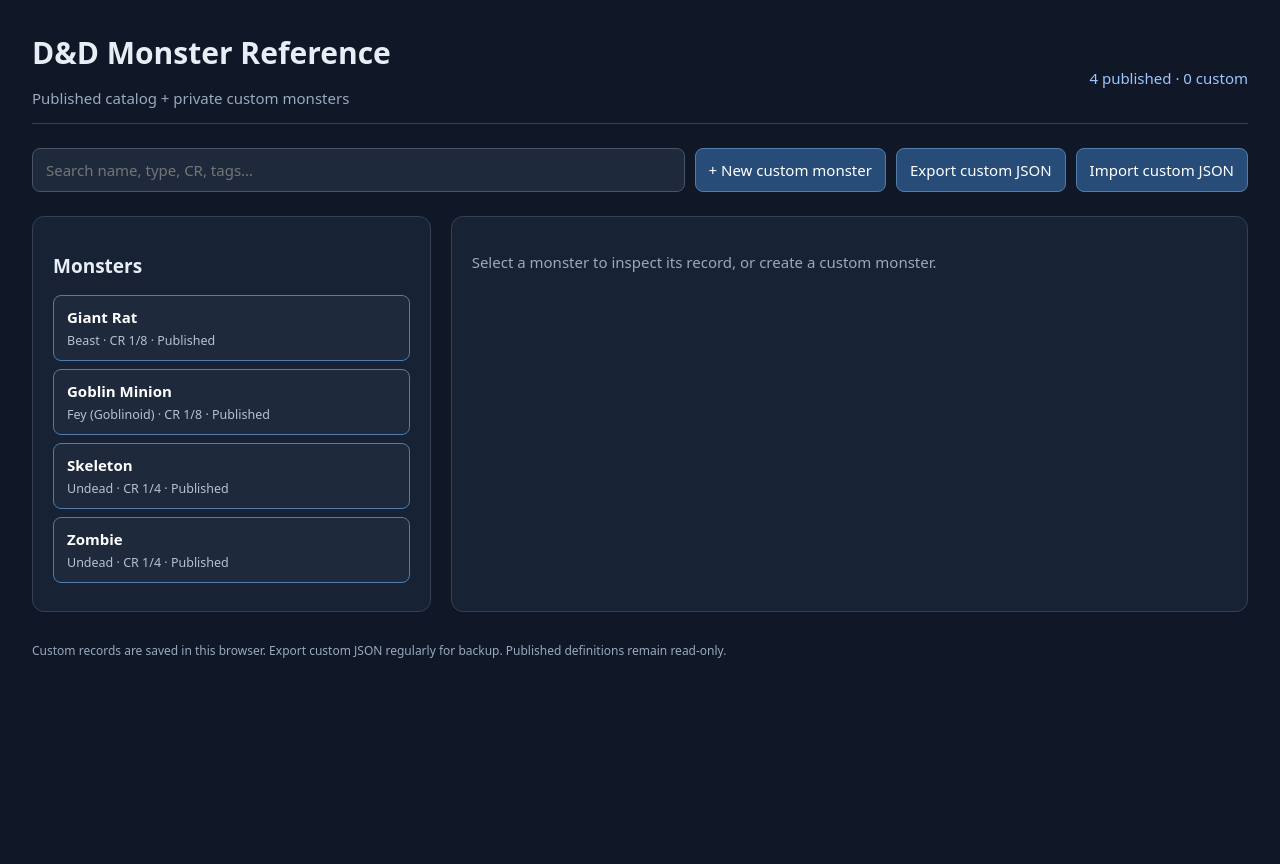
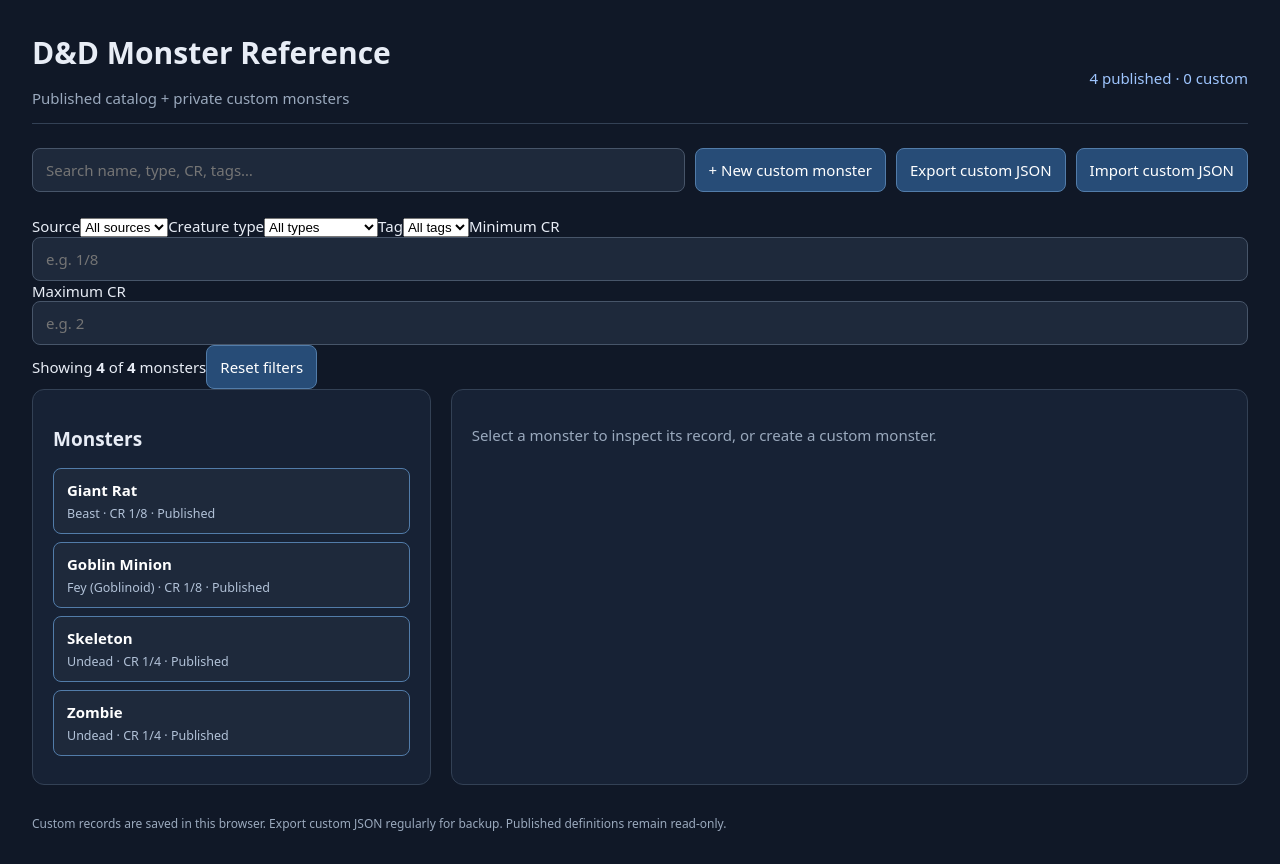
Before and after one commit to sebscape/dnd-monster-reference, a React (Vite) app: page / in a window 1280 px wide. Before the commit the page ends 800 px from the top, so only its background shows below. Built offline with nearby package versions, Linux system fonts and the light colour scheme.

Commit message:
Add source, type, tag, CR range and full-text monster filters

```diff
--- a/src/App.tsx
+++ b/src/App.tsx
@@ -17,6 +17,21 @@ function downloadJson(name: string, data: unknown) {
   setTimeout(() => URL.revokeObjectURL(url), 1000);
 }
 const titleCase = (s: string) => s.replaceAll("_", " ").replace(/\b\w/g, c => c.toUpperCase());
+const crValue = (cr: string): number => {
+  const text = cr.trim();
+  if (/^\d+\/\d+$/.test(text)) {
+    const [numerator, denominator] = text.split("/").map(Number);
+    return denominator > 0 ? numerator / denominator : NaN;
+  }
+  return text !== "" && Number.isFinite(Number(text)) ? Number(text) : NaN;
+};
+const searchableText = (m: Monster): string => [
+  m.name, m.size, m.type, m.challenge_rating, m.alignment, m.speed,
+  m.saving_throws, m.skills, m.senses, m.languages, m.damage_vulnerabilities,
+  m.damage_resistances, m.damage_immunities, m.condition_immunities,
+  m.source.name, ...m.tags,
+  ...FEATURE_KEYS.flatMap(k => (m[k] ?? []).flatMap(f => [f.name, f.description]))
+].filter(Boolean).join(" ").toLocaleLowerCase();
 const modifier = (n: number) => { const m = Math.floor((n - 10) / 2); return (m >= 0 ? "+" : "") + m; };
 function FeatureEditor({ label, features, onChange }: { label: string; features: NamedFeature[]; onChange: (v: NamedFeature[]) => void }) {
   return <fieldset><legend>{label}</legend>{features.map((f, i) => <div className="feature-edit" key={i}>
@@ -73,6 +88,11 @@ export default function App() {
   const [published, setPublished] = useState<Monster[]>([]);
   const [custom, setCustom] = useState<Monster[]>(readCustom);
   const [query, setQuery] = useState("");
+  const [sourceFilter, setSourceFilter] = useState("all");
+  const [typeFilter, setTypeFilter] = useState("all");
+  const [tagFilter, setTagFilter] = useState("all");
+  const [minCr, setMinCr] = useState("");
+  const [maxCr, setMaxCr] = useState("");
   const [selectedId, setSelectedId] = useState<string | null>(null);
   const [editing, setEditing] = useState<Monster | null>(null);
   const [error, setError] = useState("");
@@ -82,10 +102,27 @@ export default function App() {
       .catch(e => setError(String(e)));
   }, []);
   useEffect(() => { try { localStorage.setItem(LOCAL_KEY, JSON.stringify(custom)); } catch { setError("Local save failed. Export your custom JSON backup immediately."); } }, [custom]);
-  const monsters = useMemo(() => [...published, ...custom].filter(m =>
-    [m.name, m.type, m.challenge_rating, ...m.tags].some(v => v.toLowerCase().includes(query.toLowerCase()))
-  ).sort((a,b) => a.name.localeCompare(b.name)), [published, custom, query]);
-  const selected = [...published, ...custom].find(m => m.id === selectedId) ?? null;
+  const allMonsters = useMemo(() => [...published, ...custom], [published, custom]);
+  const types = useMemo(() => [...new Set(allMonsters.map(m => m.type))].sort((a, b) => a.localeCompare(b)), [allMonsters]);
+  const tags = useMemo(() => [...new Set(allMonsters.flatMap(m => m.tags))].sort((a, b) => a.localeCompare(b)), [allMonsters]);
+  const monsters = useMemo(() => allMonsters.filter(m => {
+    if (sourceFilter === "published" && m.source.type === "homebrew") return false;
+    if (sourceFilter === "custom" && m.source.type !== "homebrew") return false;
+    if (typeFilter !== "all" && m.type !== typeFilter) return false;
+    if (tagFilter !== "all" && !m.tags.includes(tagFilter)) return false;
+    const cr = crValue(m.challenge_rating);
+    if (minCr !== "" && !(cr >= crValue(minCr))) return false;
+    if (maxCr !== "" && !(cr <= crValue(maxCr))) return false;
+    const words = query.toLocaleLowerCase().trim().split(/\s+/).filter(Boolean);
+    return words.every(word => searchableText(m).includes(word));
+  }).sort((a,b) => a.name.localeCompare(b.name)),
+  [allMonsters, sourceFilter, typeFilter, tagFilter, minCr, maxCr, query]);
+  const filtersActive = Boolean(query || sourceFilter !== "all" || typeFilter !== "all" || tagFilter !== "all" || minCr || maxCr);
+  function resetFilters() {
+    setQuery(""); setSourceFilter("all"); setTypeFilter("all");
+    setTagFilter("all"); setMinCr(""); setMaxCr("");
+  }
+  const selected = allMonsters.find(m => m.id === selectedId) ?? null;
   function saveCustom(monster: Monster) {
     setCustom(prev => prev.some(m => m.id === monster.id) ? prev.map(m => m.id === monster.id ? monster : m) : [...prev, monster]);
     setSelectedId(monster.id); setEditing(null); setError("");
@@ -111,8 +148,18 @@ export default function App() {
       <button onClick={() => setEditing(newMonster())}>+ New custom monster</button>
       <button onClick={() => downloadJson("custom-monsters.json", { schema_version: SCHEMA_VERSION, monsters: custom })}>Export custom JSON</button>
       <label className="upload">Import custom JSON<input type="file" accept=".json,application/json" onChange={e => { void importCustom(e.target.files?.[0]); e.target.value = ""; }} /></label></div>
+    <section className="filter-panel" aria-label="Monster filters">
+      <div className="filter-fields">
+        <label>Source<select value={sourceFilter} onChange={e => setSourceFilter(e.target.value)}><option value="all">All sources</option><option value="published">Published</option><option value="custom">Custom</option></select></label>
+        <label>Creature type<select value={typeFilter} onChange={e => setTypeFilter(e.target.value)}><option value="all">All types</option>{types.map(t => <option key={t} value={t}>{t}</option>)}</select></label>
+        <label>Tag<select value={tagFilter} onChange={e => setTagFilter(e.target.value)}><option value="all">All tags</option>{tags.map(t => <option key={t} value={t}>{t}</option>)}</select></label>
+        <label>Minimum CR<input aria-label="Minimum challenge rating" placeholder="e.g. 1/8" value={minCr} onChange={e => setMinCr(e.target.value)} /></label>
+        <label>Maximum CR<input aria-label="Maximum challenge rating" placeholder="e.g. 2" value={maxCr} onChange={e => setMaxCr(e.target.value)} /></label>
+      </div>
+      <div className="filter-summary"><span role="status">Showing <strong>{monsters.length}</strong> of <strong>{allMonsters.length}</strong> monsters</span><button type="button" disabled={!filtersActive} onClick={resetFilters}>Reset filters</button></div>
+    </section>
     {error && <p role="alert" className="error">{error}</p>}
-    <div className="layout"><section className="list"><h2>Monsters</h2>{monsters.length === 0 && <p className="muted">No monsters found. The published catalog is intentionally empty until licensed SRD records are imported. Create a custom monster to begin.</p>}
+    <div className="layout"><section className="list"><h2>Monsters</h2>{monsters.length === 0 && <p className="muted">{allMonsters.length === 0 ? "No monsters in the catalog. Create a custom monster to begin." : "No monsters match the current filters."}</p>}
       {monsters.map(m => <button key={m.id} className={"monster " + (selectedId === m.id ? "active" : "")} onClick={() => { setSelectedId(m.id); setEditing(null); }}><strong>{m.name}</strong><small>{m.type} · CR {m.challenge_rating} · {m.source.type === "homebrew" ? "Custom" : "Published"}</small></button>)}</section>
       <section className="detail">{editing ? <Editor key={editing.id} initial={editing} onSave={saveCustom} onCancel={() => setEditing(null)} /> : selected ? <Detail monster={selected} onEdit={() => setEditing(selected)} onCopy={() => setEditing(newMonster(selected))} onDelete={() => deleteCustom(selected)} /> : <p className="muted">Select a monster to inspect its record, or create a custom monster.</p>}</section></div>
     <footer>Custom records are saved in this browser. Export custom JSON regularly for backup. Published definitions remain read-only.</footer>
```
